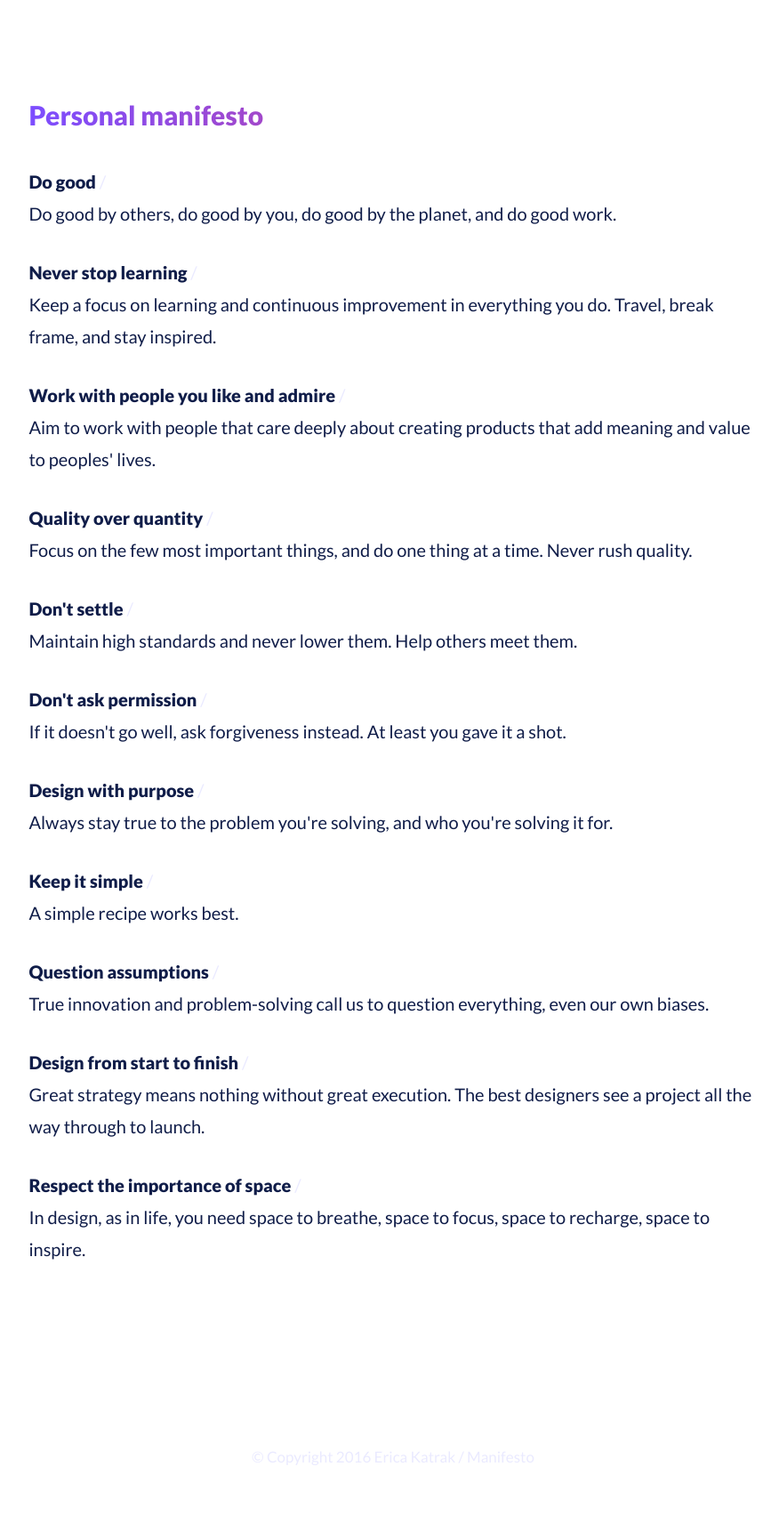
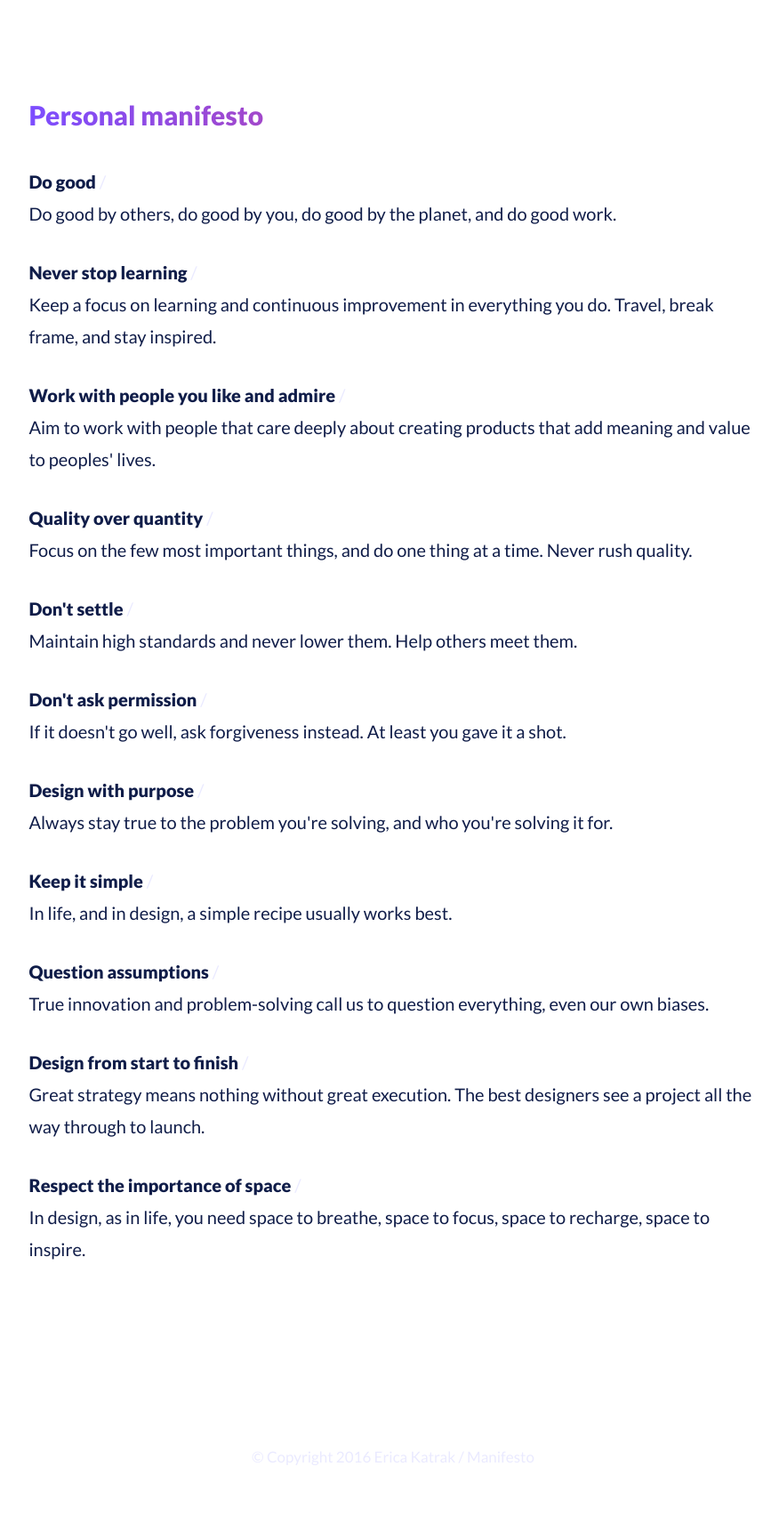
Before and after one commit to ericakatrak/ericakatrak.github.io, a Jekyll site: the page built from manifesto.html, in a window 1280 px wide. Shown: the whole page at 89% size, without its empty margins (198-1074 px from the left). Built offline with Jekyll 4.4.1, drawn with Linux system fonts in a browser that asks for light colours.

Commit message:
Update manifesto.html

```diff
--- a/manifesto.html
+++ b/manifesto.html
@@ -10,7 +10,7 @@ layout: default
   <p><strong>Don't settle</strong><span class="lt"> /</span><br>Maintain high standards and never lower them. Help others meet them.</p>
   <p><strong>Don't ask permission</strong><span class="lt"> /</span><br>If it doesn't go well, ask forgiveness instead. At least you gave it a shot.</p>
   <p><strong>Design with purpose</strong><span class="lt"> /</span><br>Always stay true to the problem you're solving, and who you're solving it for.</p>
-  <p><strong>Keep it simple</strong><span class="lt"> /</span><br>A simple recipe works best.</p>
+  <p><strong>Keep it simple</strong><span class="lt"> /</span><br>In life, and in design, a simple recipe usually works best.</p>
   <p><strong>Question assumptions</strong><span class="lt"> /</span><br>True innovation and problem-solving call us to question everything, even our own biases.</p>
   <p><strong>Design from start to finish</strong><span class="lt"> /</span><br>Great strategy means nothing without great execution. The best designers see a project all the way through to launch.</p>
   <p><strong>Respect the importance of space</strong><span class="lt"> /</span><br>In design, as in life, you need space to breathe, space to focus, space to recharge, space to inspire.</p>
```
